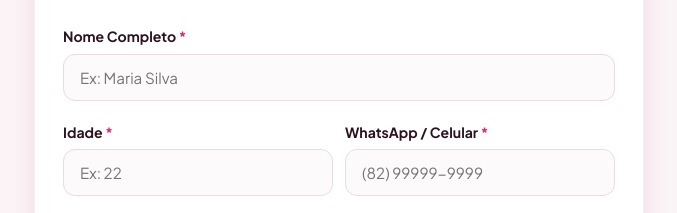
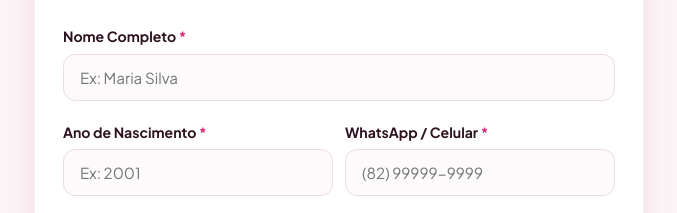
Before and after one commit to fsscriativa/trabalhe-conosco, a plain HTML site: page index.html in a window 1280 px wide. Shown: the part 802-1015 px from the top of the page, without its empty margins (301-978 px from the left). Drawn offline with Linux system fonts and the light colour scheme.

Commit message:
index.html

```diff
--- a/index.html
+++ b/index.html
@@ -520,8 +520,8 @@
 
         <div class="form-group" style="display: grid; grid-template-columns: 1fr 1fr; gap: 12px;">
           <div>
-            <label for="age">Idade <span class="required">*</span></label>
-            <input type="number" id="age" name="age" min="16" max="70" placeholder="Ex: 22" required>
+            <label for="age">Ano de Nascimento <span class="required">*</span></label>
+            <input type="number" id="age" name="age" min="1950" max="2009" placeholder="Ex: 2001" required>
           </div>
           <div>
             <label for="phone">WhatsApp / Celular <span class="required">*</span></label>
```
